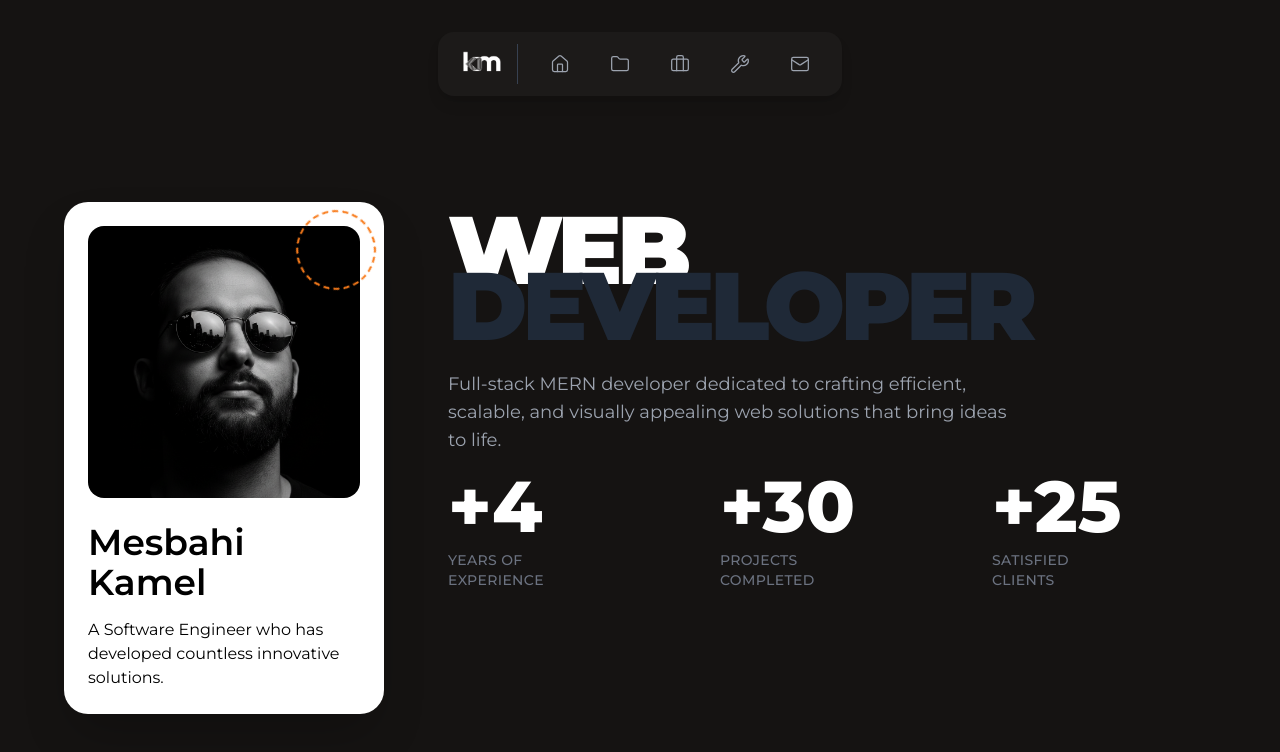
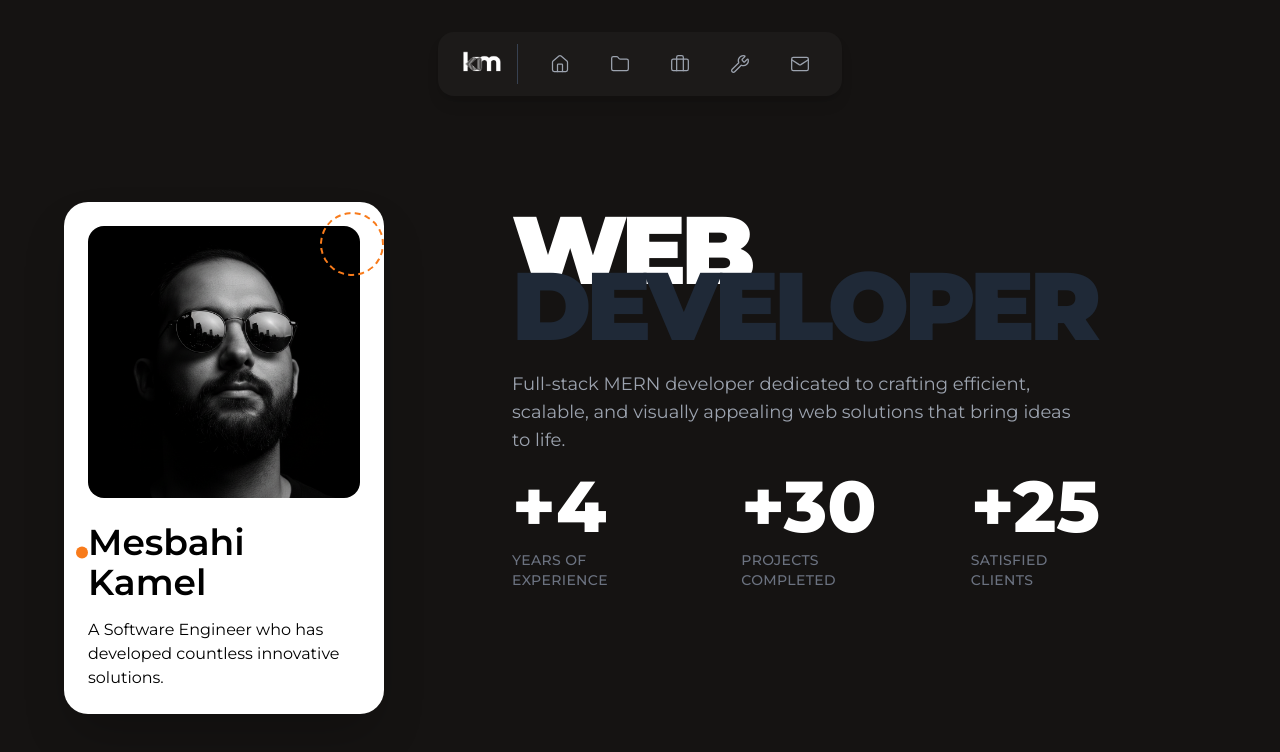
Before and after one commit to KamelMesbahi13/portfolio, a React (Vite) app: page / in a window 1280 px wide. Shown: the top 752 px of the page. Built offline with nearby package versions, Linux system fonts and the light colour scheme.

Commit message:
adding animations

```diff
--- a/src/Components/Home/Card/Card.jsx
+++ b/src/Components/Home/Card/Card.jsx
@@ -1,9 +1,11 @@
 import mypic from "../../../assets/mypic.png";
+// eslint-disable-next-line no-unused-vars
+import { motion } from "framer-motion";
 
 const Card = () => {
   return (
     <div className="w-full mb-4 lg:sticky md:mb-0 lg:top-32 h-fit">
-      <div className="p-6 bg-white shadow-2xl rounded-3xl">
+      <div className="relative p-6 bg-white shadow-2xl rounded-3xl">
         <div className="relative mb-6">
           <div className="overflow-hidden bg-secondColor aspect-square rounded-2xl">
             <img
@@ -12,14 +14,45 @@ const Card = () => {
               className="object-cover w-full h-full"
             />
           </div>
-          {/* Decorative dashed line */}
-          <div className="absolute w-20 h-20 border-2 border-dashed rounded-full border-secondColor -top-4 -right-4 animate-spin [animation-duration:6s]"></div>
+
+          {/* Orbiting dot */}
+          <motion.div
+            className="absolute w-3 h-3 rounded-full bg-secondColor"
+            animate={{
+              x: [-30, -60, -60, -30, 0, 0, -30],
+              y: [0, 0, 30, 60, 60, 30, 0],
+            }}
+            transition={{
+              duration: 4,
+              repeat: Infinity,
+              ease: "linear",
+            }}
+            style={{ left: "-12px", bottom: "-12px" }}
+          />
         </div>
-        {/* Name */}
-        <p className="mb-4 text-2xl font-semibold text-black md:text-4xl">
-          Mesbahi Kamel
-        </p>
 
+        <motion.div
+          className="absolute w-16 h-16 border-2 border-dashed rounded-full border-secondColor"
+          animate={{ rotate: 360 }}
+          transition={{
+            duration: 5,
+            repeat: Infinity,
+            ease: "linear",
+          }}
+          style={{
+            top: "10px",
+            right: "0px",
+          }}
+        />
+
+        {/* Name with underline animation */}
+        <div className="relative mb-4">
+          <p className="text-2xl font-semibold text-black md:text-4xl">
+            Mesbahi Kamel
+          </p>
+        </div>
+
+        {/* Description */}
         <div>
           <p className="text-sm text-black md:text-base">
             A Software Engineer who has developed countless innovative
--- a/src/Components/Home/HeroFirstContent/HeroFirstContent.jsx
+++ b/src/Components/Home/HeroFirstContent/HeroFirstContent.jsx
@@ -29,7 +29,7 @@ const Counter = ({ from = 0, to, duration = 2 }) => {
 
 const HeroFirstContent = () => {
   return (
-    <div className="space-y-4">
+    <div className="container space-y-4">
       <div>
         <div className="mb-3 md:mb-4">
           <div className="flex flex-col -space-y-4 leading-none">
```
